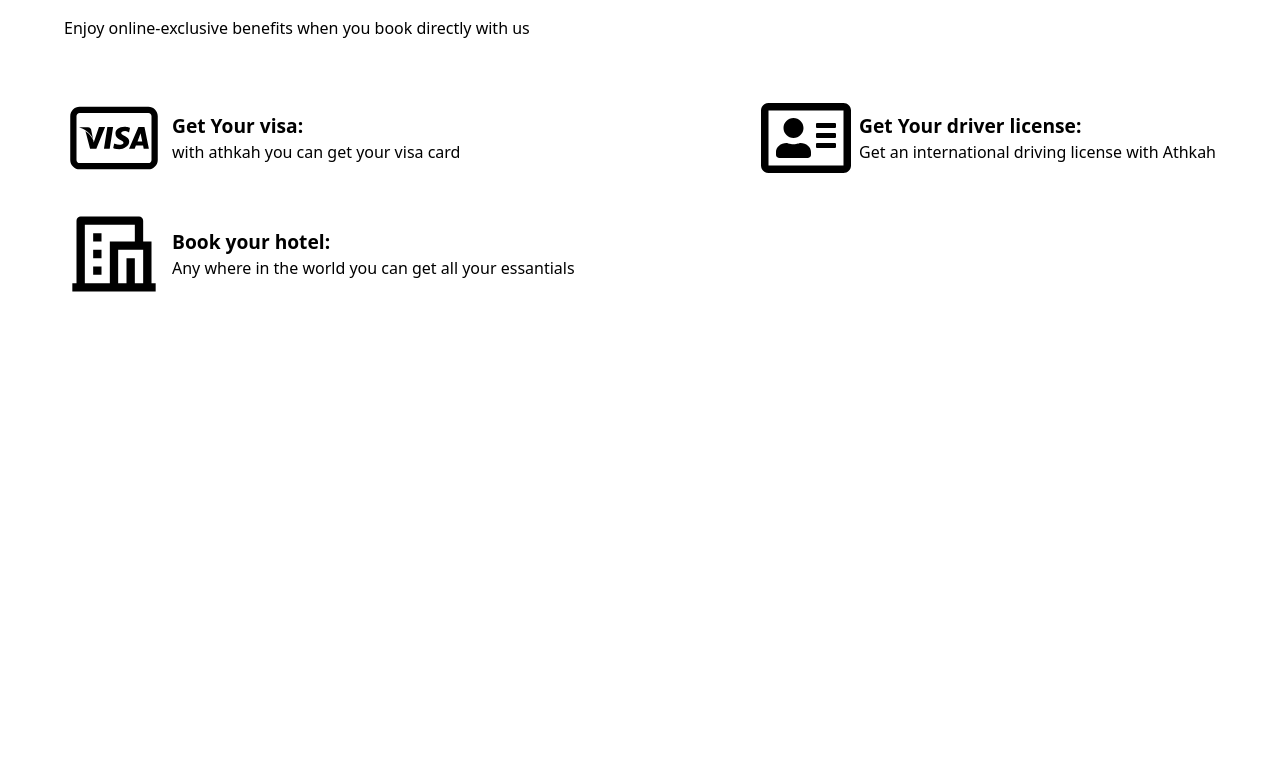
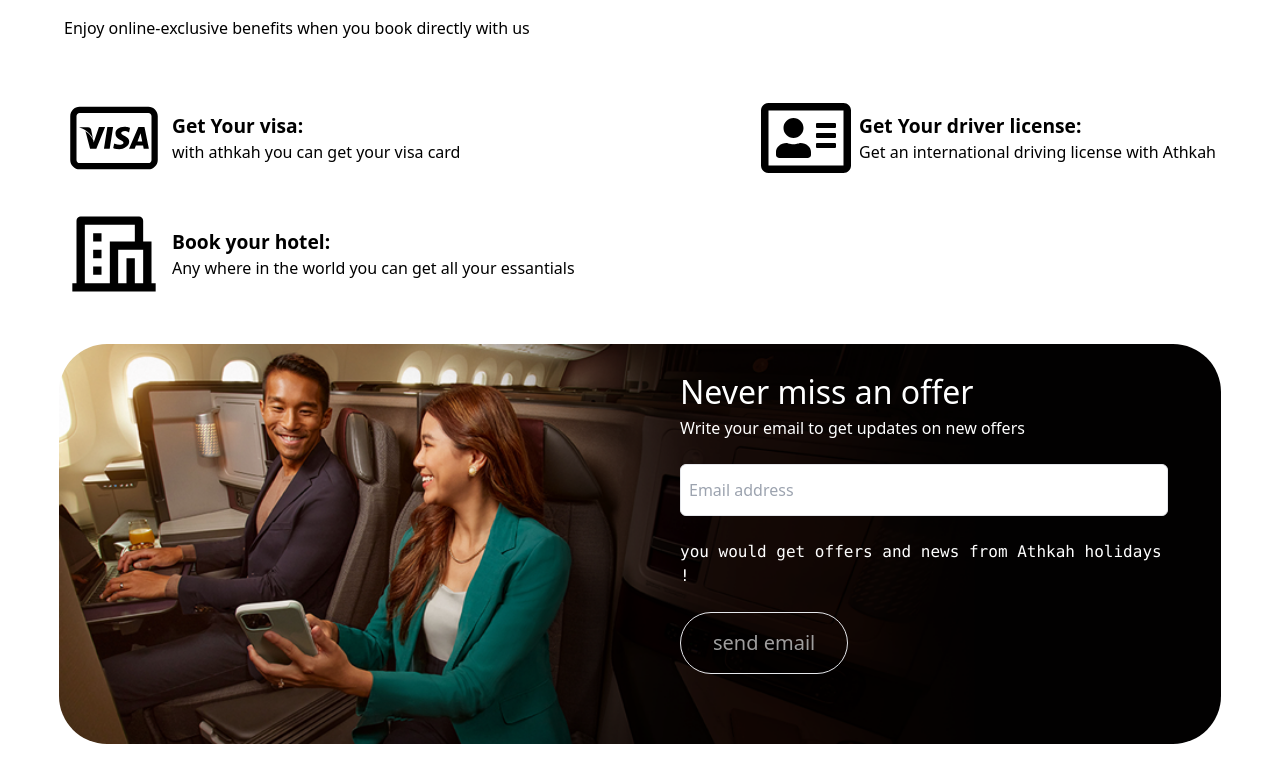
Before and after one commit to seriesBLACK/athkah, a Next.js app: page / in a window 1280 px wide. Shown: the part 660-1442 px from the top of the page. Before the commit the page ends 1004 px from the top, so only its background shows below. Built offline with nearby package versions, Linux system fonts and the light colour scheme; no server answers; the database is empty.

Commit message:
make contact ui

```diff
--- a/app/globals.css
+++ b/app/globals.css
@@ -6,6 +6,7 @@
   font-family: system-ui, -apple-system, BlinkMacSystemFont, 'Segoe UI', Roboto, Oxygen, Ubuntu, Cantarell, 'Open Sans', 'Helvetica Neue', sans-serif;
   margin: 0;
   padding: 0;
+  box-sizing: border-box;
 }
 
 #overlay {
--- a/app/offers/[id]/page.jsx
+++ b/app/offers/[id]/page.jsx
@@ -9,6 +9,7 @@ import { doc, getDoc } from "firebase/firestore";
 export default async function OfferDetails({ params }) {
   const docRef = doc(db, "offers", params.id);
   let docSnap = await getDoc(docRef);
+  console.log('ff');
 
   if (docSnap.exists()) {
     docSnap = docSnap.data();
--- a/app/page.js
+++ b/app/page.js
@@ -1,3 +1,4 @@
+import Contact from "@/components/Contact";
 import Header from "@/components/Header";
 import Hero from "@/components/Hero";
 import Offers from "@/components/Offers";
@@ -10,6 +11,7 @@ export default function Home() {
       <Hero />
       <Offers />
       <Services />
+      <Contact />
     </>
   );
 }
--- /dev/null
+++ b/components/Contact.jsx
@@ -0,0 +1,19 @@
+
+export default function Contact() {
+  return (
+    <section className="w-full h-[100vh]">
+      <div className="w-[1162px] mx-auto rounded-[3rem] h-[400px] bg-[url('/services/contact.png')] bg-center bg-cover flex">
+        <div className="h-full w-[50%]"></div>
+        <div className="w-[42%] ml-10 h-full flex flex-col">
+          <h4 className="text-[2rem] text-white mt-6">Never miss an offer</h4>
+          <p className="text-white mb-6 ">Write your email to get updates on new offers</p>
+
+          <input className="bg-white border-[1px] h-[52px] pl-2 rounded-md" type="email" required placeholder="Email address" name="email" />
+          <p className="mt-[24px] text-white font-mono">you would get offers and news from Athkah holidays !</p>
+          <button className="bg-tranparent mt-[24px] w-fit text-[#9f9e9e] border py-[16px] px-[32px] rounded-[2rem] text-xl cursor-pointer">send email</button>
+
+        </div>
+      </div>
+    </section>
+  )
+}
```
Also changed, not shown: public/services/contact.png (added).
